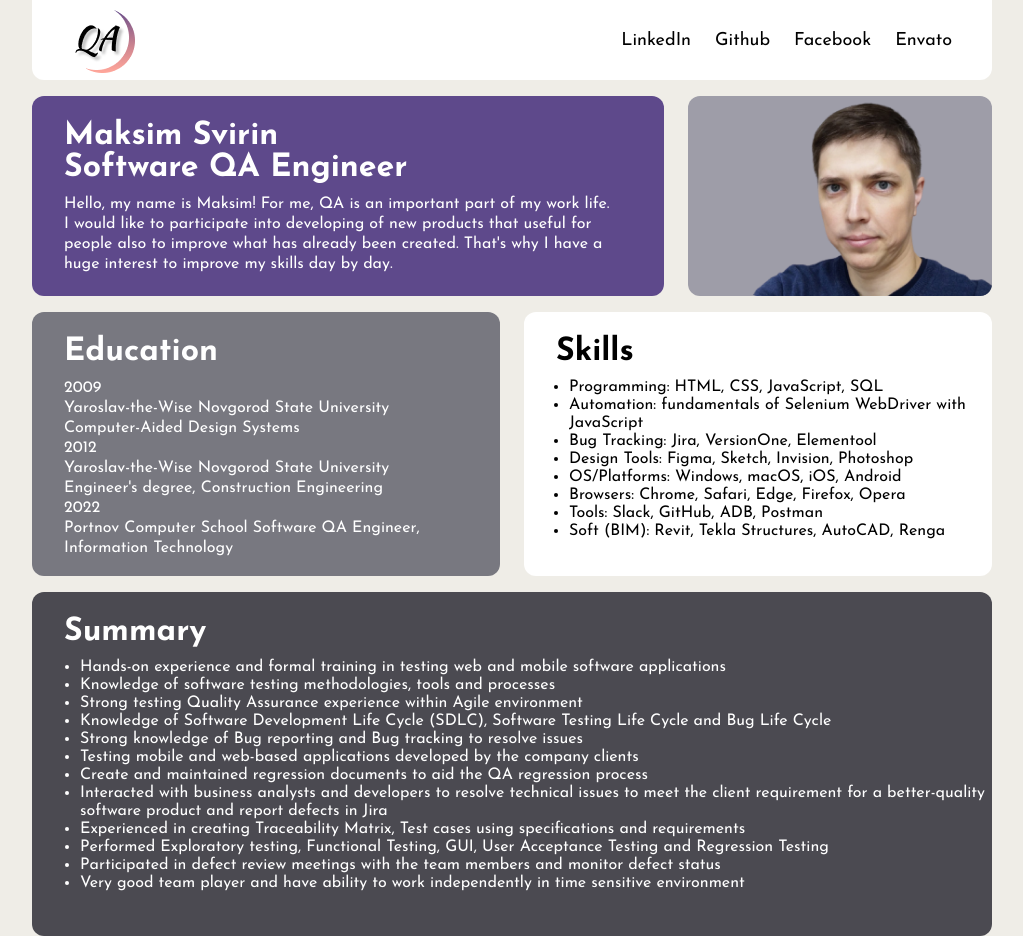
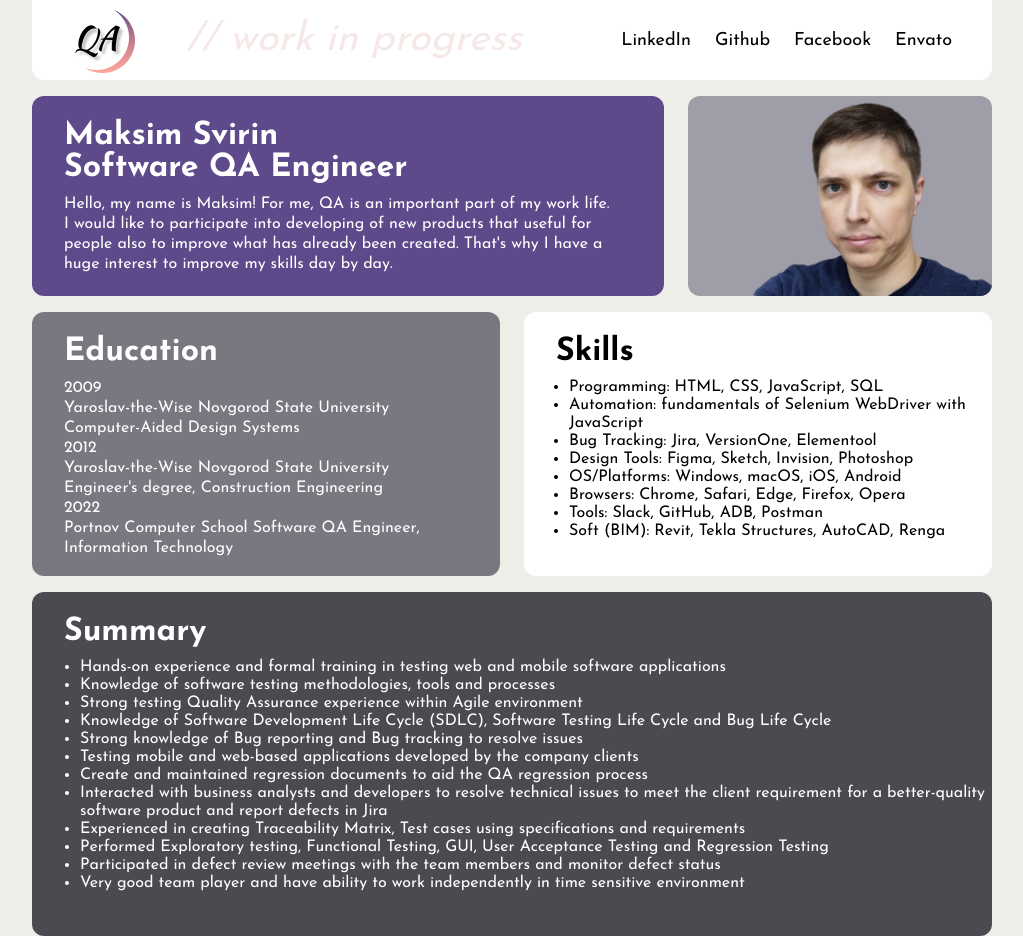
Before and after one commit to Madesvi/Portfolio, a plain HTML site: page index.html in a window 1280 px wide. Shown: the whole page, without its empty margins (128-1151 px from the left). Drawn offline with Linux system fonts and the light colour scheme.

Commit message:
Add message "work in progress"

```diff
--- a/index.html
+++ b/index.html
@@ -25,6 +25,7 @@
           <a href="/" class="logo">
             <img src="Image/Logo.png" alt="QA" />
           </a>
+          <div class="work-in-progress">// work in progress</div>
           <ul>
             <li>
               <a
--- a/style.css
+++ b/style.css
@@ -24,6 +24,15 @@ body {
   background-color: var(--gray-background-color);
   height: 100vh;
   margin: 0;
+}
+
+.work-in-progress {
+  color: #f7e8e8;
+  font-family: "Josefin Sans", sans-serif;
+  font-weight: 400;
+  font-size: 40px;
+  font-style: italic;
+  justify-content: center;
 }
 
 .btn {
```
